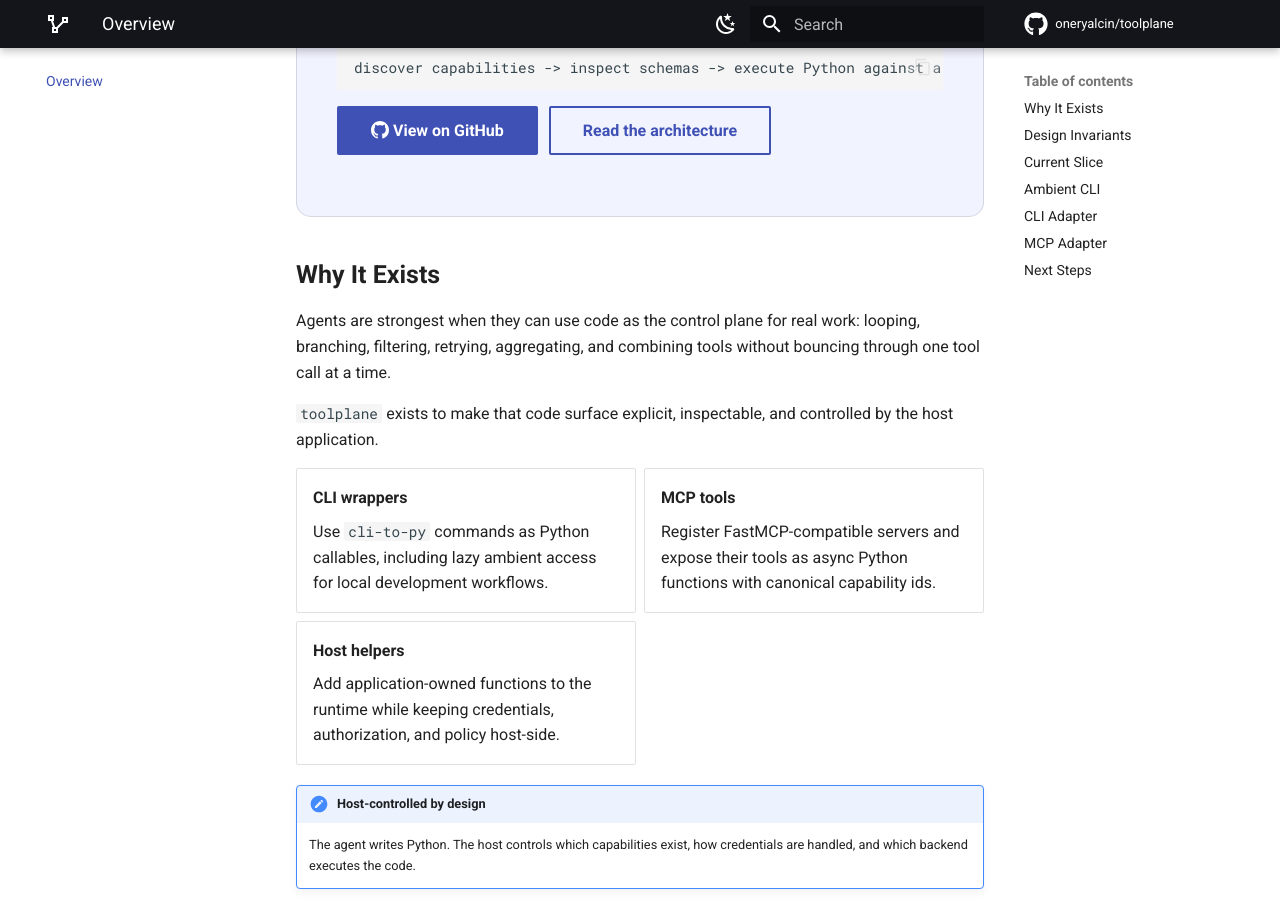
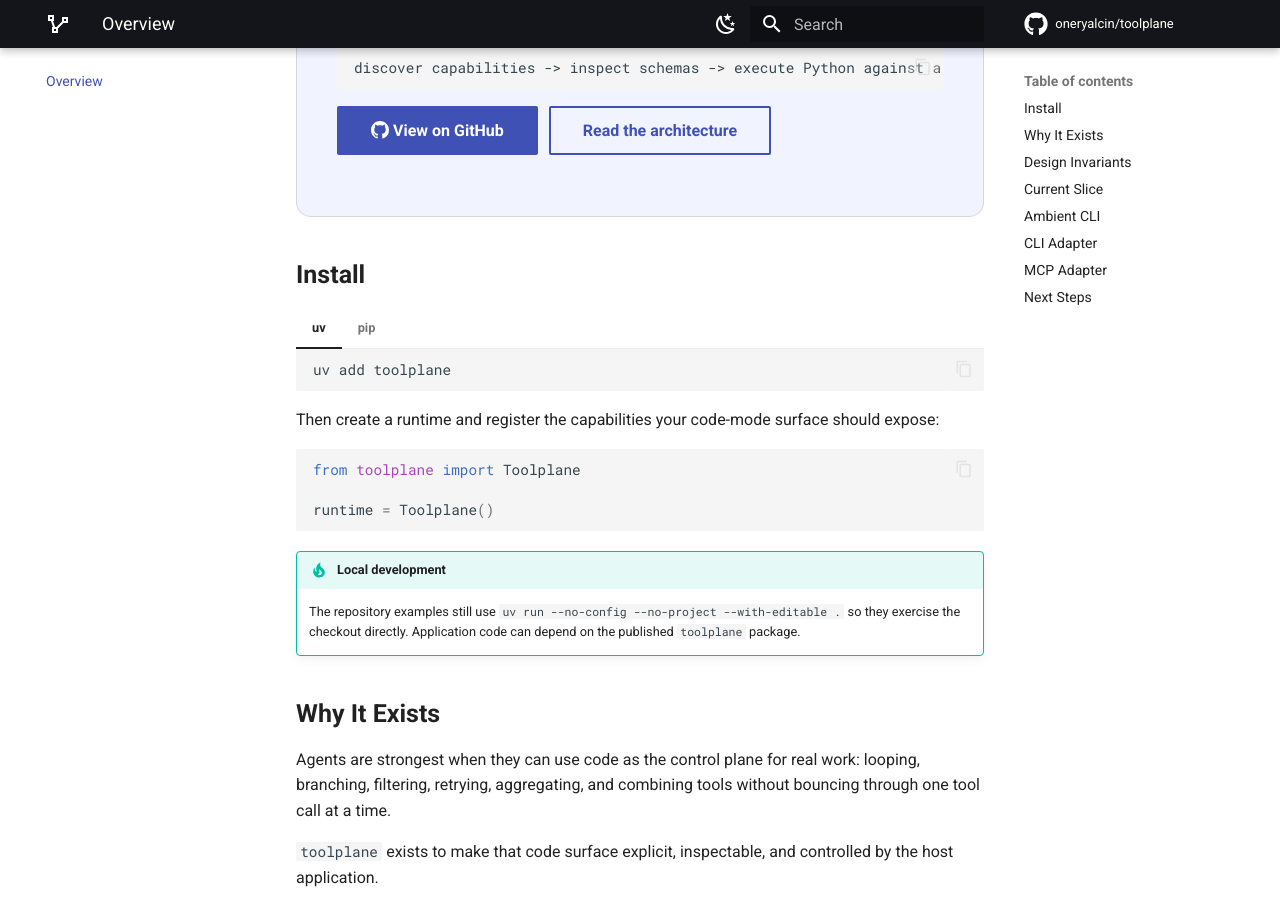
Before and after one commit to oneryalcin/toolplane, an MkDocs documentation site: the page built from docs/index.md, in a window 1280 px wide and 900 px high, scrolled down 342 px. Built offline with MkDocs 1.6.1 and Material for MkDocs 9.7.7, drawn with Linux system fonts in a browser that asks for light colours; comment, search, counter and statistics services are not loaded.

Commit message:
Add install instructions to docs homepage

````diff
--- a/docs/index.md
+++ b/docs/index.md
@@ -15,6 +15,35 @@ discover capabilities -> inspect schemas -> execute Python against a curated nam
 [Read the architecture](architecture.md){ .md-button }
 
 </section>
+
+## Install
+
+=== "uv"
+
+    ```bash
+    uv add toolplane
+    ```
+
+=== "pip"
+
+    ```bash
+    python -m pip install toolplane
+    ```
+
+Then create a runtime and register the capabilities your code-mode surface
+should expose:
+
+```python
+from toolplane import Toolplane
+
+runtime = Toolplane()
+```
+
+!!! tip "Local development"
+
+    The repository examples still use `uv run --no-config --no-project
+    --with-editable .` so they exercise the checkout directly. Application code
+    can depend on the published `toolplane` package.
 
 ## Why It Exists
 
````
